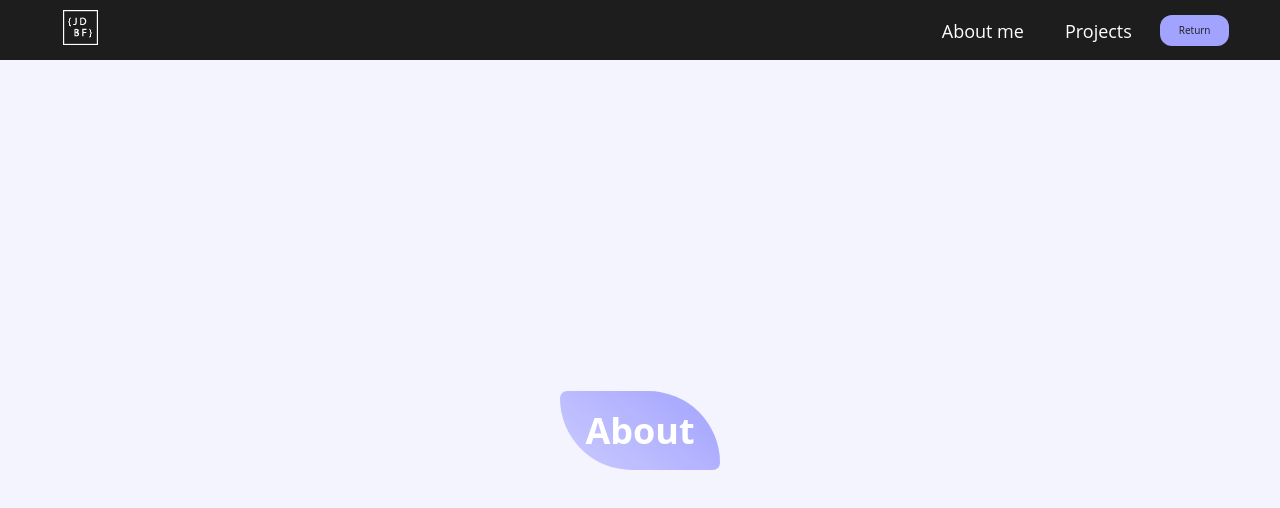
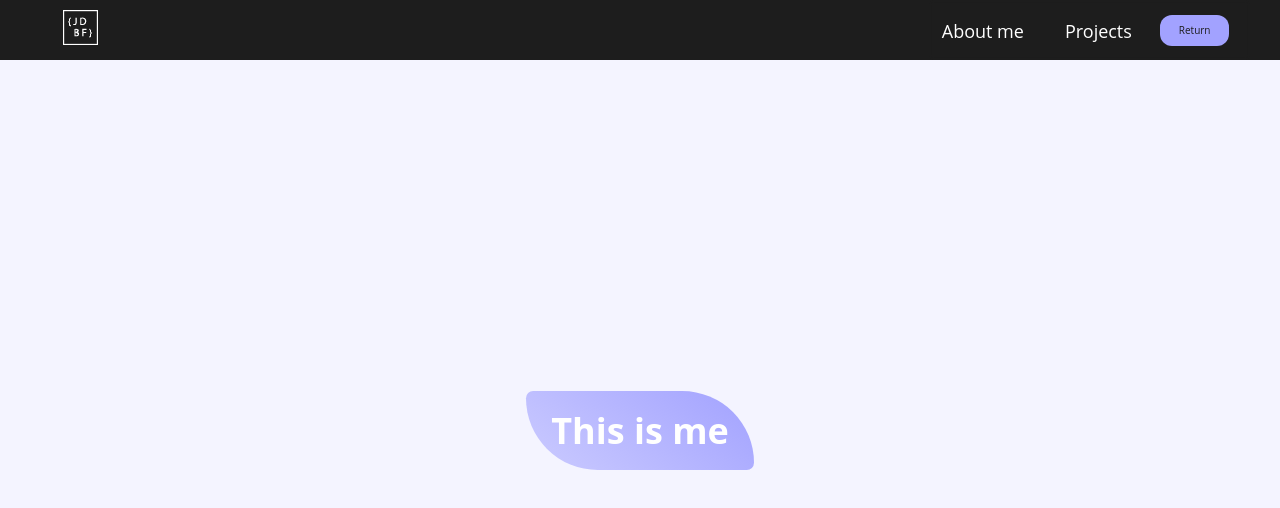
Before and after one commit to julianf-dev/julian1david.github.io, a React (Vite) app: page /about-me in a window 1280 px wide. Shown: the top 508 px of the page. Built offline with nearby package versions, Linux system fonts and the light colour scheme.

Commit message:
@feat: update about and deploy

```diff
--- a/package.json
+++ b/package.json
@@ -16,7 +16,6 @@
 		"lint": "eslint --fix . --ext .js,.jsx"
 	},
 	"dependencies": {
-		"gh-pages": "^4.0.0",
 		"react": "^18.0.0",
 		"react-dom": "^18.0.0",
 		"react-icons": "^4.4.0",
--- a/src/Pages/About/index.jsx
+++ b/src/Pages/About/index.jsx
@@ -1,5 +1,5 @@
 const About = () => {
-	return <h1>About</h1>;
+	return <h1>This is me</h1>;
 };
 
 export { About };
```
Also changed, not shown: 1 other file (tests, documents, lock files or other folders).
